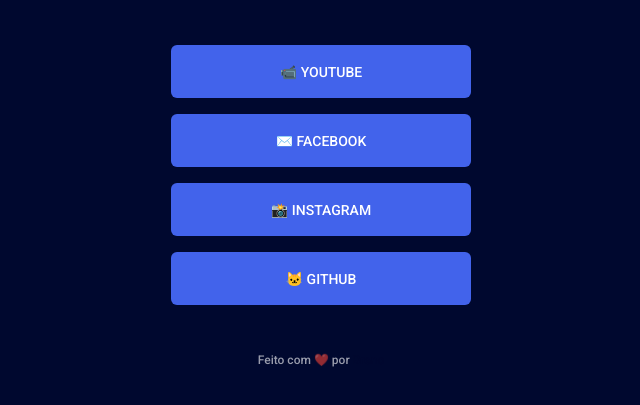
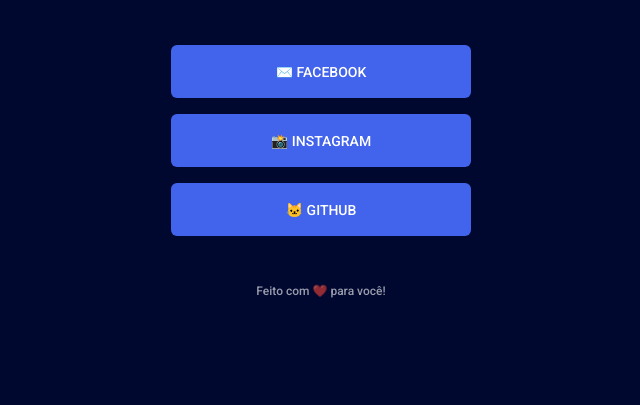
Before and after one commit to brenonathan/maratona_explorer_2, a plain HTML site: page index.html in a window 1280 px wide. Shown: the part 261-666 px from the top of the page, without its empty margins (319-959 px from the left). Drawn offline with Linux system fonts and the light colour scheme.

Commit message:
Retirei o link do YT

```diff
--- a/index.html
+++ b/index.html
@@ -23,15 +23,10 @@
 
       <ul>
         <li>
-          <a href="https://www.youtube.com/user/yZ4r4k3np4ch1"
-          target="_blank" >📹 Youtube</a>
-        </li>
-        <li>
           <a href="https://www.facebook.com/breno.nathanael"
           target="_blank">✉️ Facebook</a>
         </li>
         <li>
-
           <a href="https://www.instagram.com/breno_nathanael/"
           target="_blank">📸 Instagram</a>
         </li>
@@ -41,10 +36,8 @@
         </li>
       </ul>
 
-      <footer>Feito com ❤️ por <a
-      href="https://www.instagram.com/breno_nathanael/"
-      target="_blank">
-      Breno
+      <footer>
+        Feito com ❤️ para você!
       </footer>
 
     </div>
```
